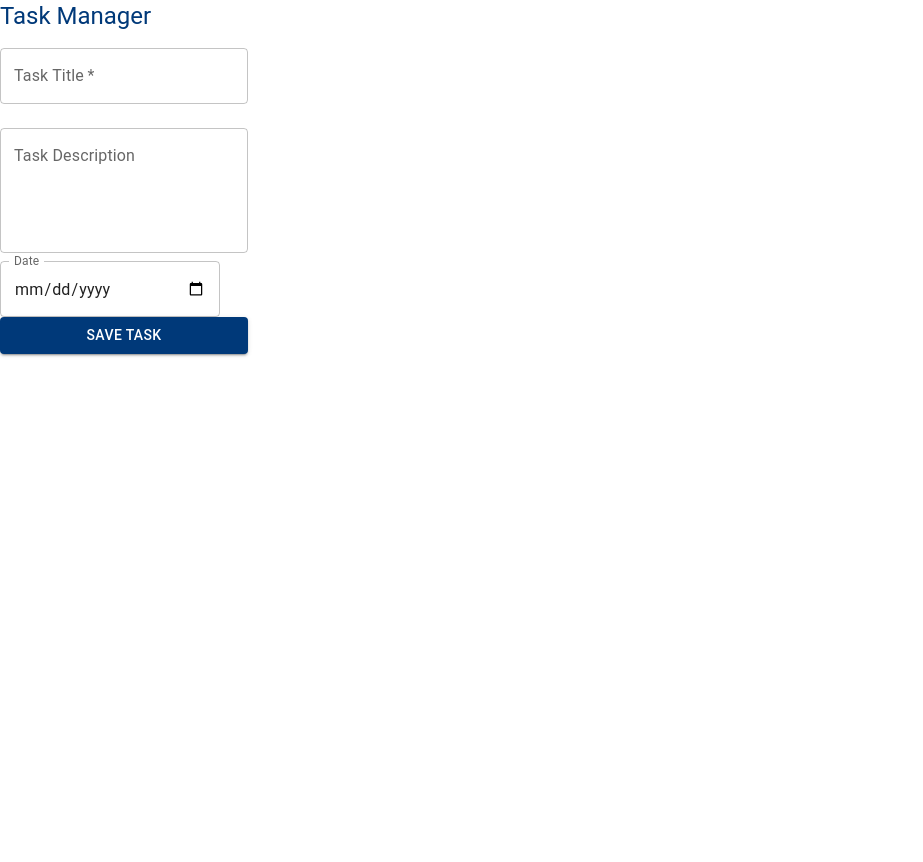
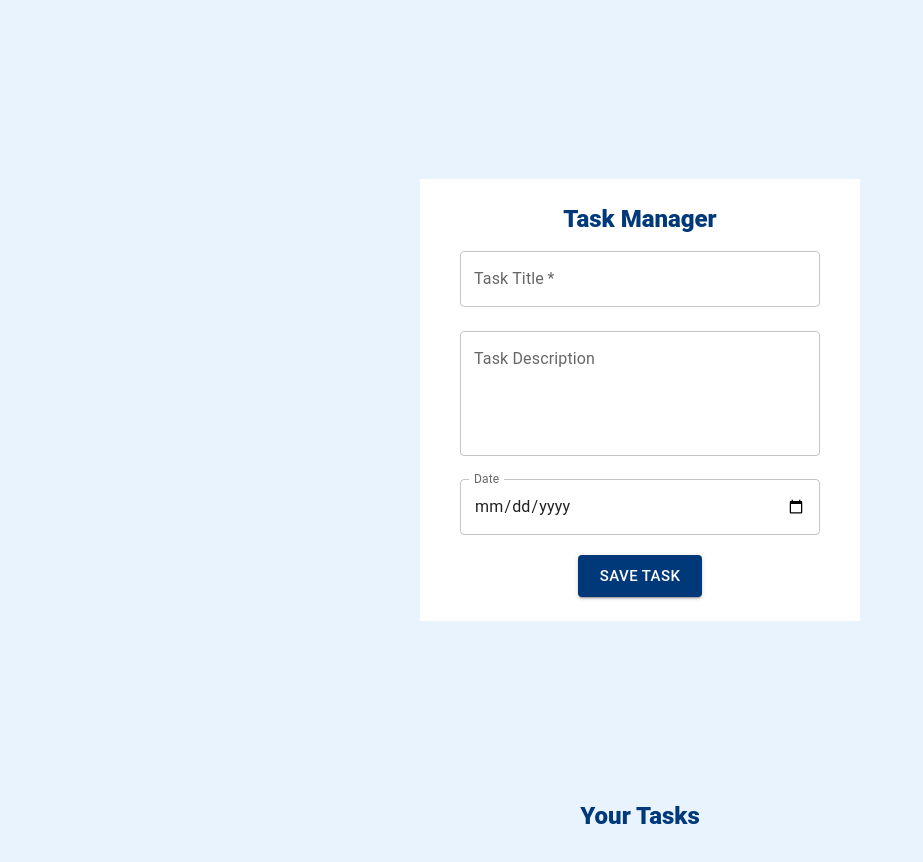
Before and after one commit to lakshya-dhariwal/task-manager-react, a React (Create React App) app: page / in a window 1280 px wide. Shown: the top 862 px of the page, without its empty margins (0-923 px from the left). Before the commit the page ends 800 px from the top, so only its background shows below. Built offline with nearby package versions, Linux system fonts and the light colour scheme.

Commit message:
📱 ui changes

```diff
--- a/src/App.tsx
+++ b/src/App.tsx
@@ -2,14 +2,25 @@ import { useState } from "react";
 import TaskForm from "./Components/TaskForm";
 import TaskList from "./Components/TaskList";
 import { AllTaskSchema } from "./Models/Schema";
-
-
+import { Grid } from "@mui/material";
 
 const App: React.FC = () => {
   const [tasks, setTasks] = useState<AllTaskSchema>([]);
   return (
     <div className="App">
-      <TaskForm tasks={tasks} setTasks={setTasks}/>
+      <Grid
+        container
+        spacing={0}
+        direction="column"
+        alignItems="center"
+        justifyContent="center"
+        style={{ minHeight: "100vh" }}
+      >
+        <Grid item xs={3}>
+          <TaskForm tasks={tasks} setTasks={setTasks} />
+        </Grid>
+      </Grid>
+
       <TaskList tasks={tasks} setTasks={setTasks} />
     </div>
   );
--- a/src/Components/TaskForm/TaskForm.tsx
+++ b/src/Components/TaskForm/TaskForm.tsx
@@ -1,5 +1,5 @@
 import React, { useState } from "react";
-import { FormControl, Typography, TextField, Button } from "@mui/material";
+import { FormControl, Typography, TextField, Button, Box } from "@mui/material";
 import {
   TaskSchema,
   AllTaskSchema,
@@ -21,13 +21,32 @@ const TaskForm: React.FC<TasksStateProps> = ({ tasks, setTasks }) => {
   return (
     <>
       <FormControl variant="standard">
-        <Typography variant="h5" color="primary">
+        <Box
+          bgcolor={"#ffffff"}
+          sx={{
+            width: 360,
+            display: "flex",
+            "flex-direction": "column",
+            "align-items": "center",
+            margin: "1rem",
+          }}
+          paddingX={5}
+          paddingY={3}
+          alignContent={"center"}
+          justifyItems={"between"}
+          boxShadow={"inherit"}
+        >
+          <Typography
+            variant="h5"
+            color="primary"
+            sx={{ "font-weight": "800" }}
+          >
             Task Manager
           </Typography>
           <TextField
             label="Task Title"
             margin={"normal"}
-          fullWidth
+            sx={{ width: 360 }}
             required
             onChange={(e) => {
               setTask({ ...task, title: e.target.value });
@@ -38,6 +57,7 @@ const TaskForm: React.FC<TasksStateProps> = ({ tasks, setTasks }) => {
             variant="outlined"
             multiline
             minRows={4}
+            sx={{ width: 360 }}
             margin={"normal"}
             onChange={(e) => {
               setTask({ ...task, description: e.target.value });
@@ -46,7 +66,7 @@ const TaskForm: React.FC<TasksStateProps> = ({ tasks, setTasks }) => {
           <TextField
             label="Date"
             type="date"
-          sx={{ width: 220 }}
+            sx={{ width: 360, "margin-top": 15 }}
             InputLabelProps={{
               shrink: true,
             }}
@@ -54,9 +74,15 @@ const TaskForm: React.FC<TasksStateProps> = ({ tasks, setTasks }) => {
               setTask({ ...task, date: e.target.value });
             }}
           />
-        <Button variant="contained" onClick={submitHandler}>
+          <Button
+            size={"large"}
+            sx={{ "margin-top": 20 }}
+            variant="contained"
+            onClick={submitHandler}
+          >
             Save Task
           </Button>
+        </Box>
       </FormControl>
     </>
   );
--- a/src/Components/TaskList/Task.tsx
+++ b/src/Components/TaskList/Task.tsx
@@ -1,7 +1,7 @@
 import { Typography, Button, Card } from "@mui/material";
 import CardActions from "@mui/material/CardActions";
 import CardContent from "@mui/material/CardContent";
-import { TaskSchema, AllTaskSchema } from "../../Models/Schema";
+import { TaskSchema } from "../../Models/Schema";
 
 type Props = {
   task: TaskSchema;
@@ -12,7 +12,7 @@ type Props = {
 const Task: React.FC<Props> = ({ task, handleComplete, handleDelete }: any) => {
   return (
     <>
-      <Card sx={{ width: 360 }}>
+      <Card sx={{ width: 300, margin: "1rem" }}>
         <CardContent>
           <Typography
             variant="h5"
@@ -21,7 +21,9 @@ const Task: React.FC<Props> = ({ task, handleComplete, handleDelete }: any) => {
           >
             {task.title}
           </Typography>
-          <Typography variant="body2" color="primary">{task.date}</Typography>
+          <Typography variant="body2" color="primary">
+            {task.date}
+          </Typography>
           <Typography variant="body2">{task.description}</Typography>
         </CardContent>
         <CardActions>
@@ -29,6 +31,7 @@ const Task: React.FC<Props> = ({ task, handleComplete, handleDelete }: any) => {
             variant="contained"
             color="primary"
             sx={{ width: 120 }}
+            size={"small"}
             onClick={() => handleComplete(task.id)}
           >
             {task.status ? "Completed" : "Incomplete"}
@@ -36,6 +39,7 @@ const Task: React.FC<Props> = ({ task, handleComplete, handleDelete }: any) => {
           <Button
             variant="contained"
             color="secondary"
+            size={"small"}
             onClick={() => handleDelete(task.id)}
           >
             Delete
--- a/src/Components/TaskList/TaskList.tsx
+++ b/src/Components/TaskList/TaskList.tsx
@@ -1,6 +1,6 @@
 import Task from "./Task";
 import { TaskSchema, TasksStateProps } from "../../Models/Schema";
-import { Stack } from "@mui/material";
+import { Grid, Typography } from "@mui/material";
 
 const TaskList: React.FC<TasksStateProps> = ({ tasks, setTasks }: any) => {
   const handleComplete = (id: string) => {
@@ -23,7 +23,26 @@ const TaskList: React.FC<TasksStateProps> = ({ tasks, setTasks }: any) => {
   };
   return (
     <div>
-      <Stack flex={0} spacing={3}>
+      <Typography
+        variant="h5"
+        color="primary"
+        sx={{
+          "font-weight": "800",
+          display: "flex",
+          "flex-direction": "column",
+          "align-items": "center",
+        }}
+      >
+        Your Tasks
+      </Typography>
+      <Grid
+        container
+        margin={5}
+        direction="row"
+        alignItems="center"
+        alignContent="center"
+        wrap="wrap"
+      >
         {tasks?.map((task: any) => {
           if (task.title) {
             return (
@@ -37,7 +56,7 @@ const TaskList: React.FC<TasksStateProps> = ({ tasks, setTasks }: any) => {
             );
           }
         })}
-      </Stack>
+      </Grid>
     </div>
   );
 };
--- a/src/index.css
+++ b/src/index.css
@@ -1,13 +1,14 @@
 body {
   margin: 0;
-  font-family: -apple-system, BlinkMacSystemFont, 'Segoe UI', 'Roboto', 'Oxygen',
-    'Ubuntu', 'Cantarell', 'Fira Sans', 'Droid Sans', 'Helvetica Neue',
+  font-family: -apple-system, BlinkMacSystemFont, "Segoe UI", "Roboto", "Oxygen",
+    "Ubuntu", "Cantarell", "Fira Sans", "Droid Sans", "Helvetica Neue",
     sans-serif;
   -webkit-font-smoothing: antialiased;
   -moz-osx-font-smoothing: grayscale;
+  background-color: #e8f3fe;
 }
 
 code {
-  font-family: source-code-pro, Menlo, Monaco, Consolas, 'Courier New',
+  font-family: source-code-pro, Menlo, Monaco, Consolas, "Courier New",
     monospace;
 }
```
Lines whose indentation alone changed are shown as unchanged.
